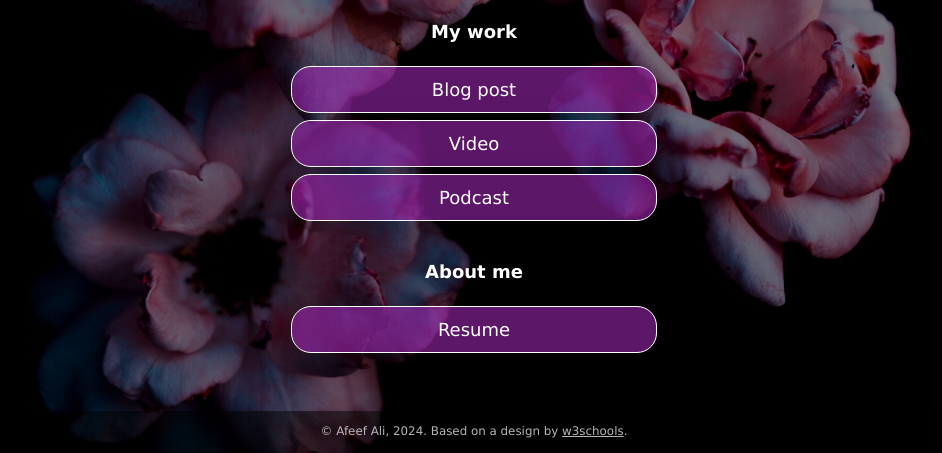
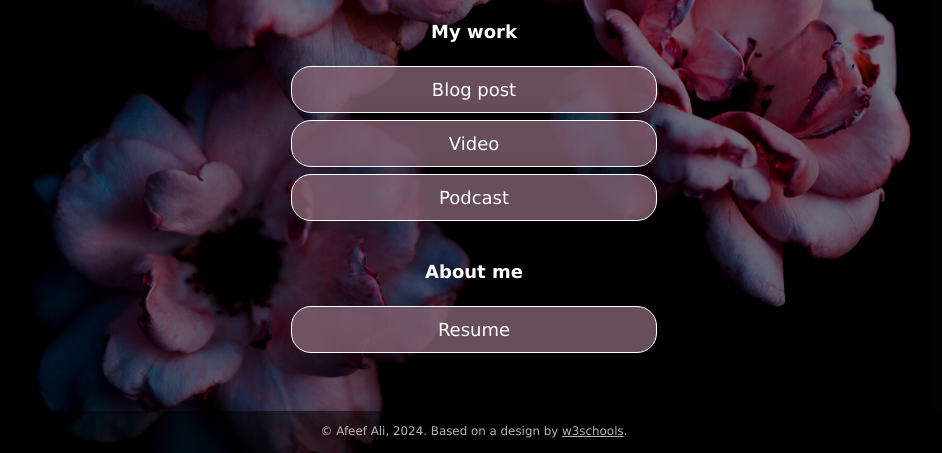
Before and after one commit to AliAI11/aliai11.github.io, a plain HTML site: page index.html in a window 1280 px wide. Shown: the part 347-800 px from the top of the page, without its empty margins (166-1108 px from the left). Drawn offline with Linux system fonts and the light colour scheme.

Commit message:
Updated website colors
Changed the colors of the text and buttons on the website

```diff
--- a/css/style.css
+++ b/css/style.css
@@ -1,9 +1,9 @@
 :root {
-    --primaryText: #fff;
-    --secondaryText: #ff015e;
-    --primary: rgba(156, 39, 176, .60);
-    --secondary: rgba(255, 1, 94, .60);
-    --buttonHover: rgba(156, 39, 176, .40);
+    --primaryText: #ffffff;
+    --secondaryText: #e99cb2;
+    --primary: rgba(130, 98, 114, 0.8);
+    --secondary: rgba(85, 7, 24);
+    --buttonHover: rgba(213, 41, 119, 0.4);
     --smallButtonHover: rgba(0, 0, 0, .25);
 }
 
```
